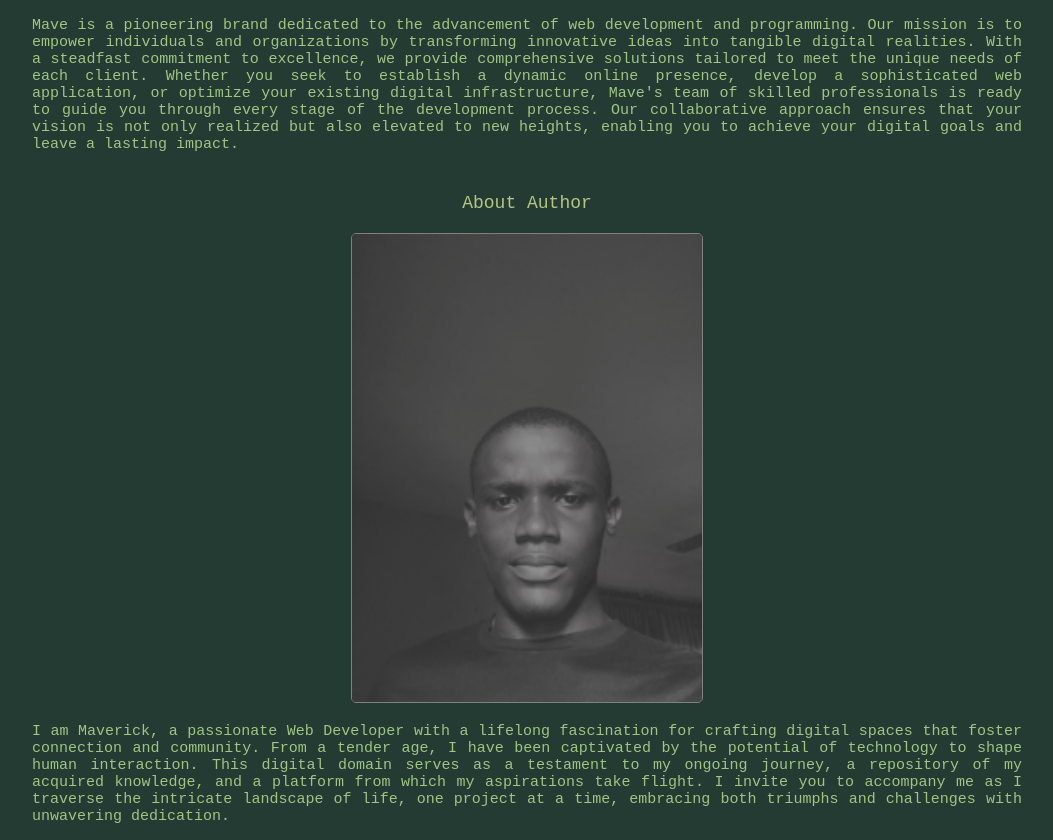
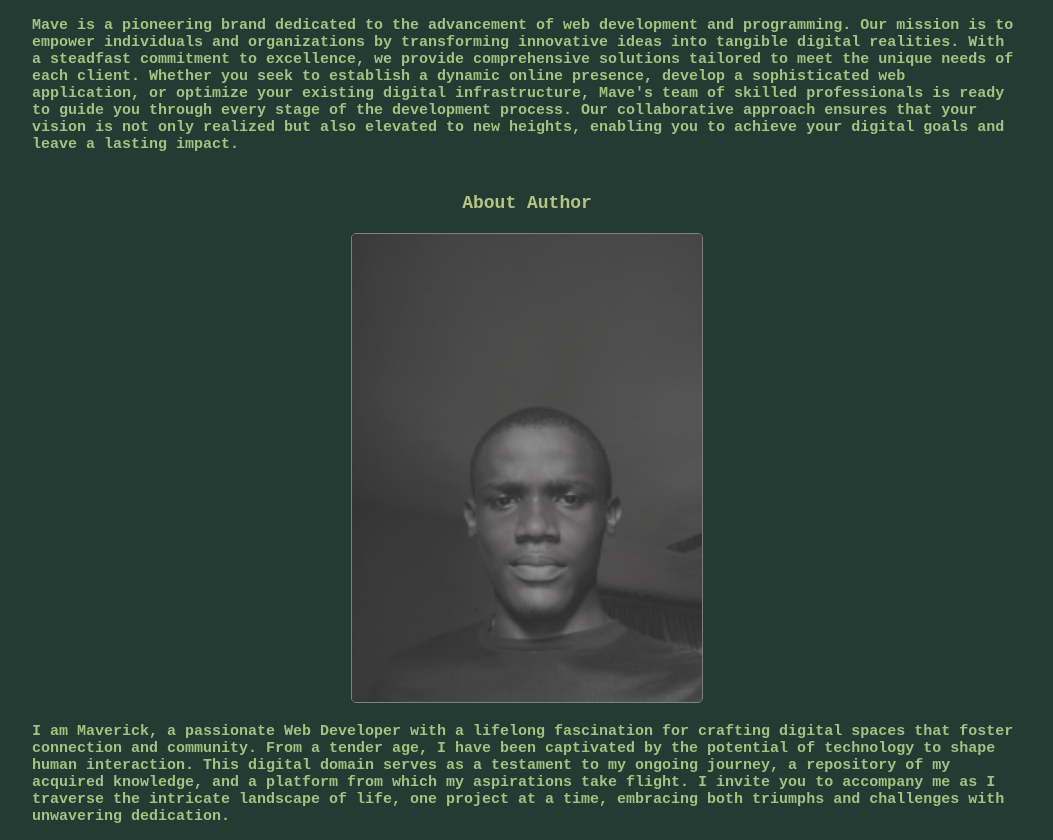
Before and after one commit to Mave3624/Mave3624, a plain HTML site: page index.html in a window 1280 px wide. Shown: the part 992-1832 px from the top of the page, without its empty margins (113-1166 px from the left). Drawn offline with Linux system fonts and the light colour scheme.

Commit message:
font correction

```diff
--- a/css/style.css
+++ b/css/style.css
@@ -22,11 +22,11 @@ body {
 }
 
 .introduction,.about {
-    text-align:justify;
     color: rgb(160, 197, 129);
     margin: 10px auto 0 auto;
     font-family:'Courier New', Courier, monospace;
     font-size: 15px;
+    font-weight: 800;
 }
 
 header {
@@ -56,6 +56,7 @@ footer > p {
     color: rgb(160, 197, 129);
     margin: -5px auto;
     text-align:center;
+    font-weight: 600;
 }
 
 a {
--- a/index.html
+++ b/index.html
@@ -28,7 +28,7 @@
         <div class="inshot">
             <img src="img/InShot_20241216_071546297[1].png" alt="gif" padding=" 0 5px" class="secondgif" width = '400px'>
         </div>
-        <p style="text-align: justify; padding: 5px;">Mave is a pioneering brand dedicated to the advancement of web development and programming. Our mission is to empower individuals and organizations by transforming innovative ideas into tangible digital realities. With a steadfast commitment to excellence, we provide comprehensive solutions tailored to meet the unique needs of each client. Whether you seek to establish a dynamic online presence, develop a sophisticated web application, or optimize your existing digital infrastructure, Mave's team of skilled professionals is ready to guide you through every stage of the development process. Our collaborative approach ensures that your vision is not only realized but also elevated to new heights, enabling you to achieve your digital goals and leave a lasting impact.</p>
+        <p style="padding: 5px;">Mave is a pioneering brand dedicated to the advancement of web development and programming. Our mission is to empower individuals and organizations by transforming innovative ideas into tangible digital realities. With a steadfast commitment to excellence, we provide comprehensive solutions tailored to meet the unique needs of each client. Whether you seek to establish a dynamic online presence, develop a sophisticated web application, or optimize your existing digital infrastructure, Mave's team of skilled professionals is ready to guide you through every stage of the development process. Our collaborative approach ensures that your vision is not only realized but also elevated to new heights, enabling you to achieve your digital goals and leave a lasting impact.</p>
     </div>
 
     <div class="about me">
@@ -36,7 +36,7 @@
         <div class="inshot">
             <img src="img/Pro Image1.png" alt="gif" class="secondgif" width="300px" style="border:1px solid gray; border-radius: 5px;">
         </div>
-        <p style="text-align: justify; padding: 5px;" >I am Maverick, a passionate Web Developer with a lifelong fascination for crafting digital spaces that foster connection and community. From a tender age, I have been captivated by the potential of technology to shape human interaction. This digital domain serves as a testament to my ongoing journey, a repository of my acquired knowledge, and a platform from which my aspirations take flight. I invite you to accompany me as I traverse the intricate landscape of life, one project at a time, embracing both triumphs and challenges with unwavering dedication.</p>
+        <p style="padding: 5px;" >I am Maverick, a passionate Web Developer with a lifelong fascination for crafting digital spaces that foster connection and community. From a tender age, I have been captivated by the potential of technology to shape human interaction. This digital domain serves as a testament to my ongoing journey, a repository of my acquired knowledge, and a platform from which my aspirations take flight. I invite you to accompany me as I traverse the intricate landscape of life, one project at a time, embracing both triumphs and challenges with unwavering dedication.</p>
     </div>
 
     <header style="font-size: 16px;">Some of my exciting project</header>
```
